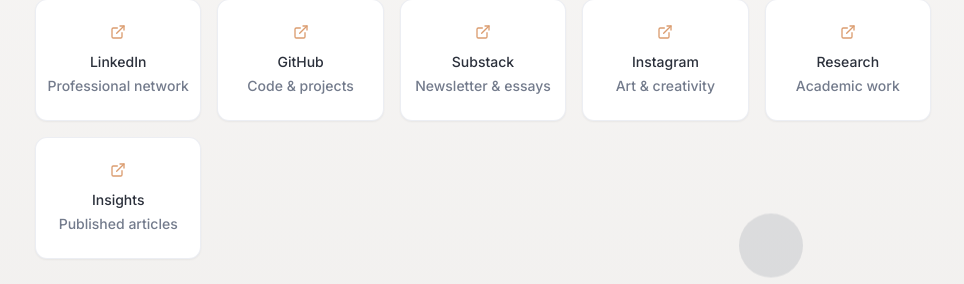
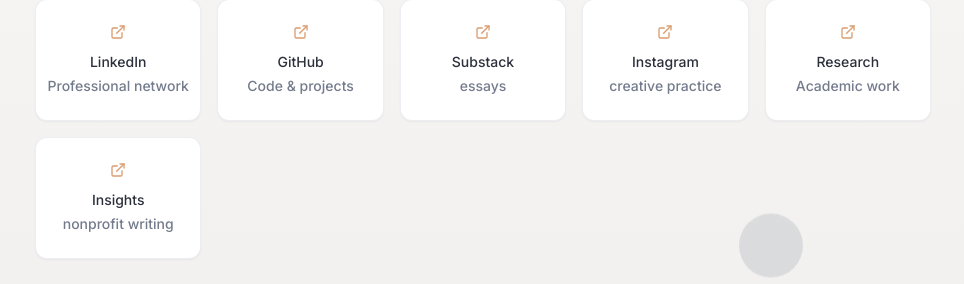
Before and after one commit to somyam/quirky-digital-me, a React (Vite) app: page / in a window 1280 px wide. Shown: the part 385-669 px from the top of the page, without its empty margins (157-1121 px from the left). Built offline with nearby package versions, Linux system fonts and the light colour scheme.

Commit message:
Update social link descriptions

```diff
--- a/src/components/PersonalHero.tsx
+++ b/src/components/PersonalHero.tsx
@@ -16,10 +16,10 @@ const PersonalHero = () => {
   const socialLinks: SocialLink[] = [
     { name: "LinkedIn", url: "https://www.linkedin.com/in/somya-mohindra/", description: "Professional network" },
     { name: "GitHub", url: "https://github.com/somyam", description: "Code & projects" },
-    { name: "Substack", url: "https://substack.com/@inthisskin?utm_source=user-menu", description: "Newsletter & essays" },
-    { name: "Instagram", url: "https://www.instagram.com/somyasart/", description: "Art & creativity" },
+    { name: "Substack", url: "https://substack.com/@inthisskin?utm_source=user-menu", description: "essays" },
+    { name: "Instagram", url: "https://www.instagram.com/somyasart/", description: "creative practice" },
     { name: "Research", url: "https://ascopubs.org/doi/abs/10.1200/JCO.2023.41.16_suppl.1561", description: "Academic work" },
-    { name: "Insights", url: "https://insights.theberkeleygroup.org/successful-partnerships-between-human-service-nonprofits-and-healthcare-organizations-619490f90593", description: "Published articles" },
+    { name: "Insights", url: "https://insights.theberkeleygroup.org/successful-partnerships-between-human-service-nonprofits-and-healthcare-organizations-619490f90593", description: "nonprofit writing" },
   ];
 
   return (
```
